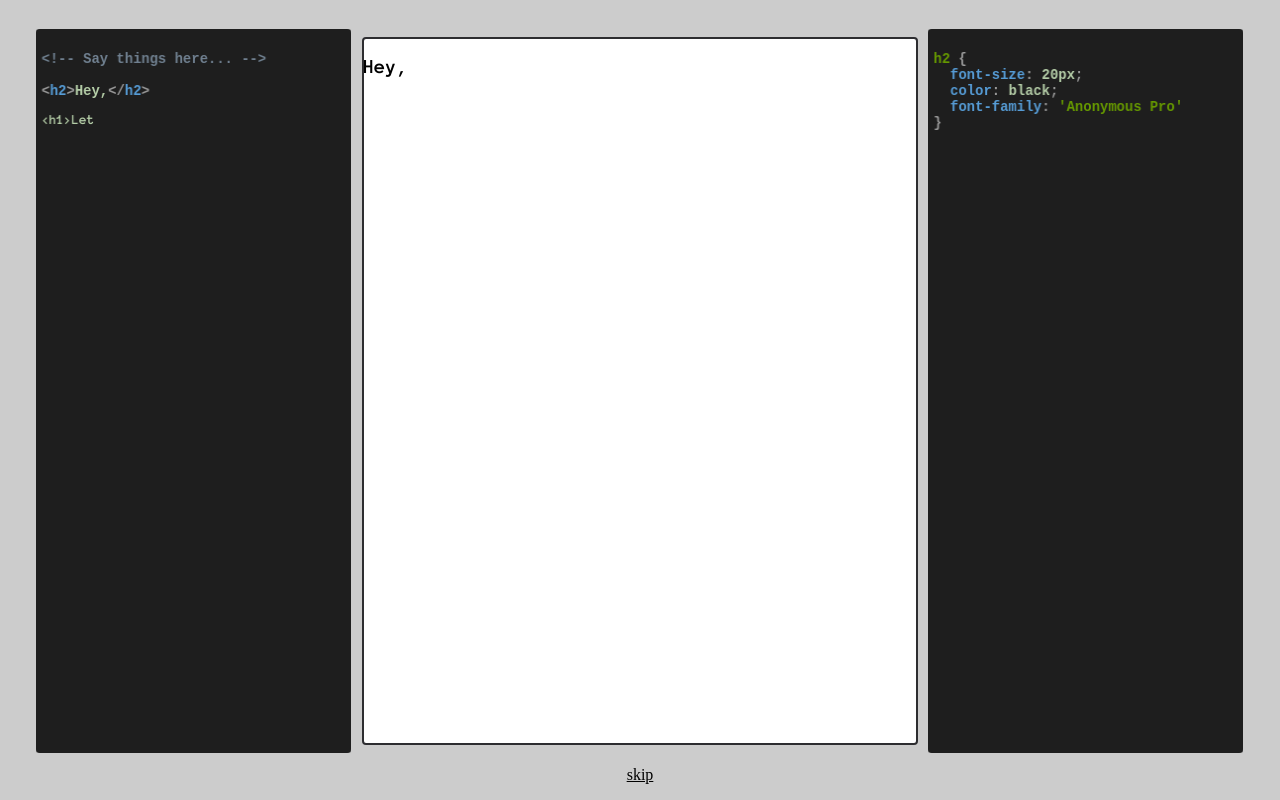
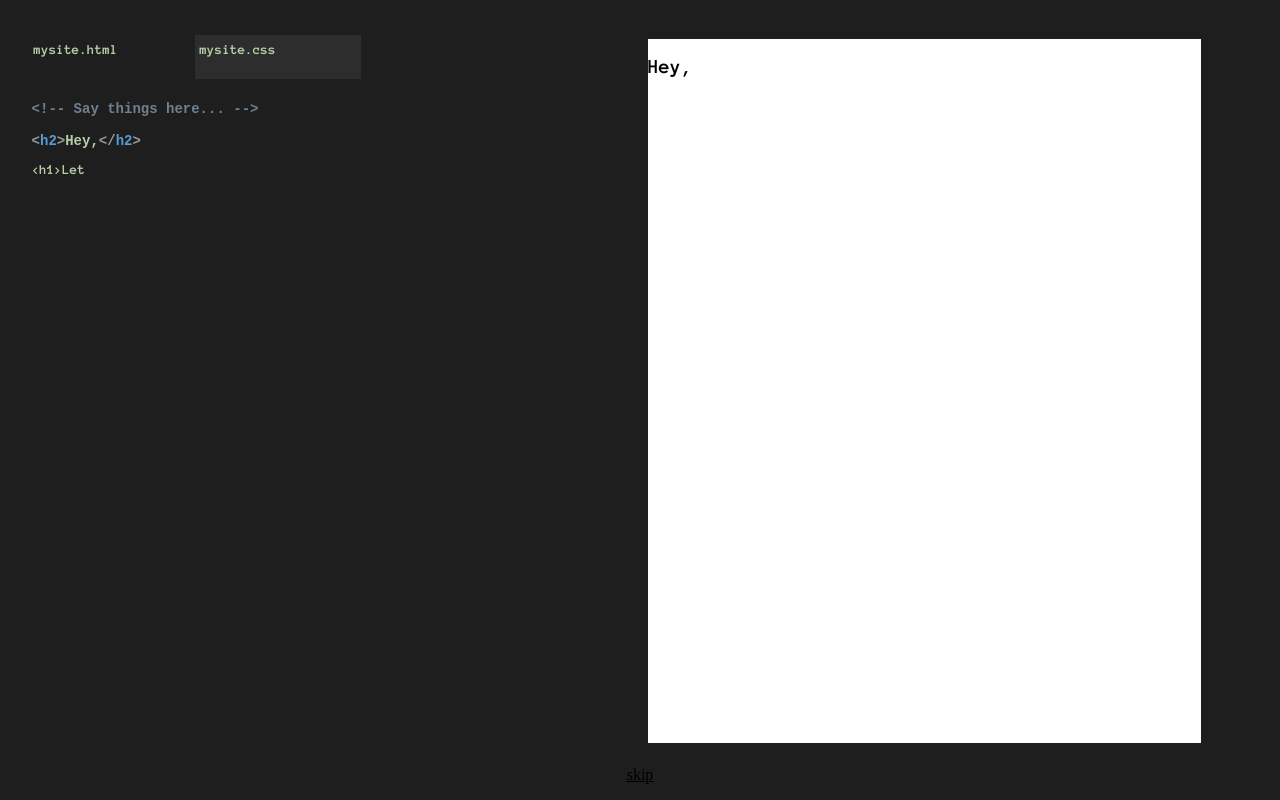
Before and after one commit to vishnupe/lively, a plain HTML site: page public/index.html in a window 1280 px wide. Drawn offline with Linux system fonts and the light colour scheme.

Commit message:
new layout

```diff
--- a/public/index.html
+++ b/public/index.html
@@ -17,7 +17,7 @@
       height: 100vh;
       transition: all 0.5s ease;
       perspective: 1000px;
-      background: #cccccc;
+      background: #1e1e1e;
       padding-top: 2vh;
       padding-bottom: 2vh;
       padding-left: 2vw;
@@ -28,13 +28,19 @@
       align-items: center;
     }
 
-    .editor-container {
+    .container {
       width: 100%;
       height: 100%;
       display: flex;
       flex-direction: row;
-      justify-content: center;
       align-items: center;
+    }
+
+    .editor-container {
+      width: 50%;
+      position: relative;
+      height: 89vh;
+      max-height: 89vh;
     }
 
     .textarea {
@@ -42,9 +48,6 @@
       margin: 0;
       padding: 6px;
       border: none;
-      width: 25%;
-      height: 89vh;
-      max-height: 89vh;
       outline: none;
       transition: all 0.5s ease;
       background: #1e1e1e;
@@ -52,26 +55,65 @@
       font-family: 'Anonymous Pro', monospace;
       font-weight: bold;
       font-size: 14px;
-      border-radius: 4px;
+      height: 100%;
+      z-index: 1;
+    }
+
+    .editor-item {
+      position: absolute;
+      display: flex;
+      flex-direction: column;
+      width: 100%;
+      height: 100%;
+    }
+
+    .tab-list {
+      display: flex;
+      flex-direction: row;
+      justify-content: flex-start;
+      width: 100%;
+    }
+
+    .tab {
+      background: #1e1e1e;
+      color: #b5cea8;
+      font-family: 'Anonymous Pro', monospace;
+      font-weight: bold;
+      font-size: 14px;
+      height: 30px;
+      padding: 8px;
+      width: 25%;
+      cursor: pointer;
+      z-index: 2;
+    }
+
+    #editor2>.tab {
+      margin-left: 27%;
+    }
+
+    .hidden>.textarea {
+      z-index: 0;
+    }
+
+    .hidden>.tab {
+      background: rgb(45, 45, 45);
     }
 
     #markup-content {
-      transform: rotateY(8deg);
+      /*transform: rotateY(8deg);*/
     }
 
     #style-content {
-      transform: rotateY(-8deg);
+      /*transform: rotateY(-8deg);*/
     }
 
     #html {
       flex-grow: 1;
       height: 88vh;
       max-height: 88vh;
-      border: solid #2d2d30 2px;
       background: white;
       max-width: 45%;
       margin: 0px 8px;
-      border-radius: 4px;
       padding: 0px;
       overflow-y: hidden;
     }
@@ -84,11 +126,6 @@
 
     #stop-btn {
       color: black;
-    }
-
-    #editor {
-      width: 200px;
-      height: 200px;
     }
 
     .hide {
@@ -116,12 +153,24 @@
 </head>
 
 <body>
+  <!--<div class="tab-list">
+    <div class="tab">mysite.html</div>
+    <div class="tab">mysite.css</div>
+  </div>-->
+  <div class="container">
     <div class="editor-container">
-    <pre data-start class="textarea" disabled id="markup-content"></pre>
+      <div id="editor2" class="editor-item hidden">
+        <div class="tab" onclick="selectTab(2)">mysite.css</div>
+        <pre class="textarea" disabled id="style-content"></pre>
+      </div>
+      <div id="editor1" class="editor-item">
+        <div class="tab" onclick="selectTab(1)">mysite.html</div>
+        <pre class="textarea" disabled id="markup-content"></pre>
+      </div>
+    </div>
     <div id="html">
       <div id="body"></div>
     </div>
-    <pre class="textarea" disabled id="style-content"></pre>
   </div>
 
   <a id="stop-btn" href="javascript:closeit();">skip</a>
@@ -137,12 +186,22 @@
     let stopped = false;
     var closeit = function () {
       document.getElementById('stop-btn').style.display = 'none'
-      document.getElementById('style-content').className = 'hide';
-      document.getElementById('markup-content').className = 'hide';
+      document.getElementsByClassName('editor-container')[0].className = 'hide';
       document.getElementById('html').style.maxWidth = '100%';
       stopped = true;
     }
-
+    function selectTab(tab) {
+      switch (tab) {
+        case 1:
+          document.getElementById('editor1').className = 'editor-item';
+          document.getElementById('editor2').className = 'editor-item hidden';
+          break;
+        case 2:
+          document.getElementById('editor1').className = 'editor-item hidden';
+          document.getElementById('editor2').className = 'editor-item';
+          break;
+      }
+    }
     function updateCSS(styleText, hText) {
       style.innerHTML = '';
       style.appendChild(document.createRange().createContextualFragment(hText));
```
Lines whose indentation alone changed are shown as unchanged.
